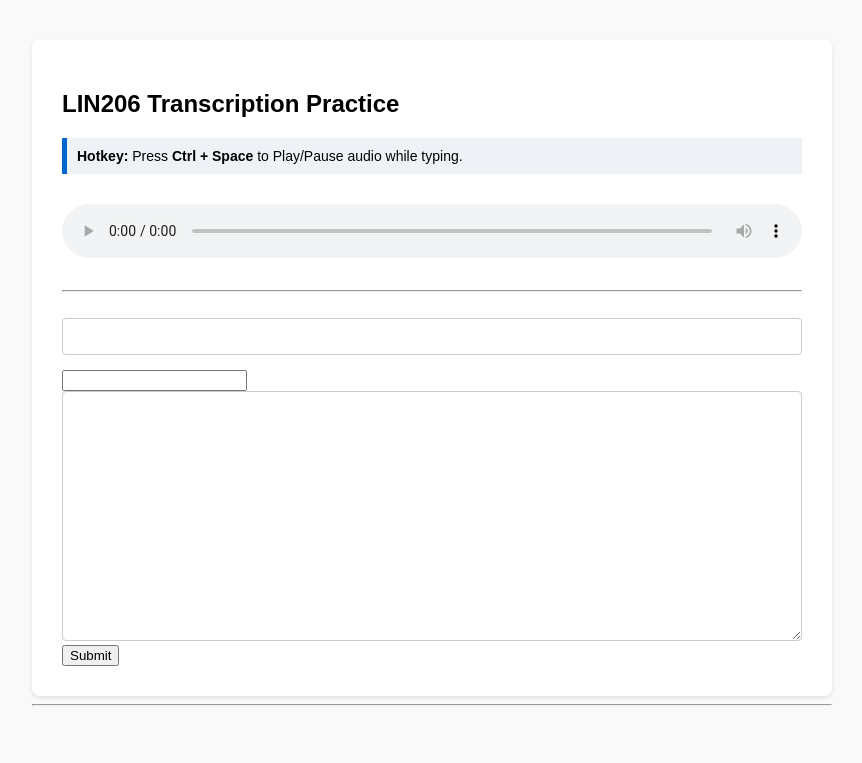
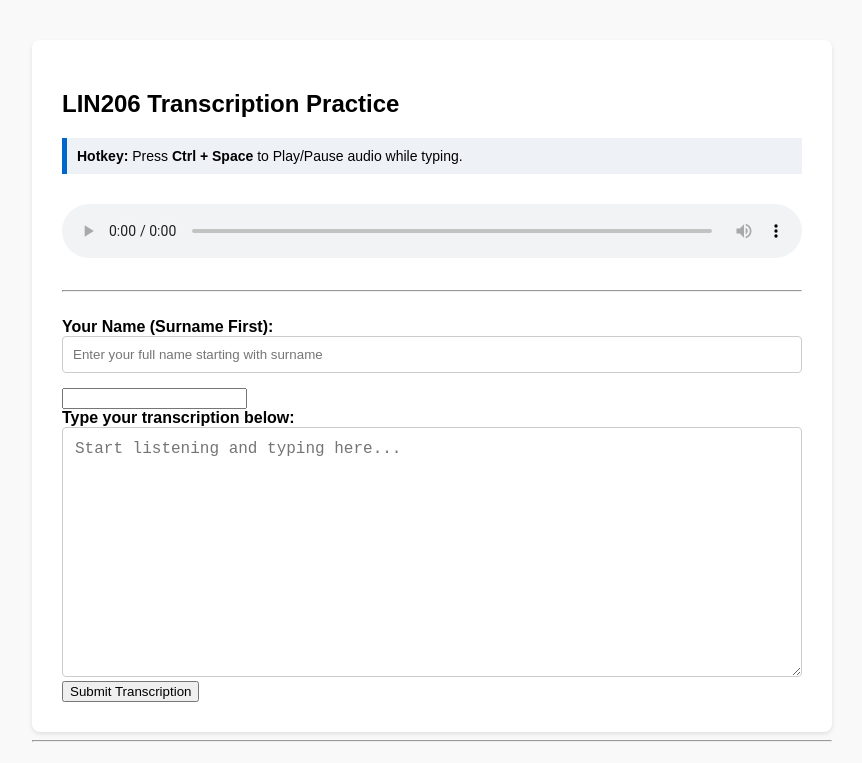
Before and after one commit to SonOfUdin/SonOfUdin.github.io, a plain HTML site: page transcription.html in a window 1280 px wide. Shown: the top 763 px of the page, without its empty margins (208-1070 px from the left). Drawn offline with Linux system fonts and the light colour scheme.

Commit message:
Enhance transcription form with labels and placeholders

```diff
--- a/transcription.html
+++ b/transcription.html
@@ -77,10 +77,13 @@
 	<!-- Web3Forms Integration Form -->
 	<form action="https://api.web3forms.com/submit" method="POST">
   <input type="hidden" name="access_key" value="83a7cf05-4be7-4c2b-97d8-df5279b4dd6a">
-  <input type="text" name="name" required>
+		<label for="studentName"><strong>Your Name (Surname First):</strong></label>
+  <input type="text" name="name" required placeholder="Enter your full name starting with surname" required> <br>
+
   <input type="email" name="email" required>
-  <textarea name="message" required></textarea>
-  <button type="submit">Submit</button>
+		<br> <label for="transcriptBox"><strong>Type your transcription below:</strong></label>
+  <textarea name="message" required placeholder="Start listening and typing here..." required></textarea>
+  <button type="submit">Submit Transcription</button>
 </form>
 
 </div>
```
